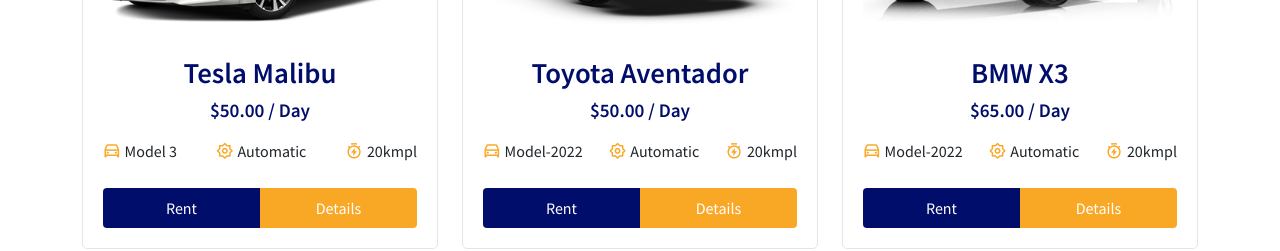
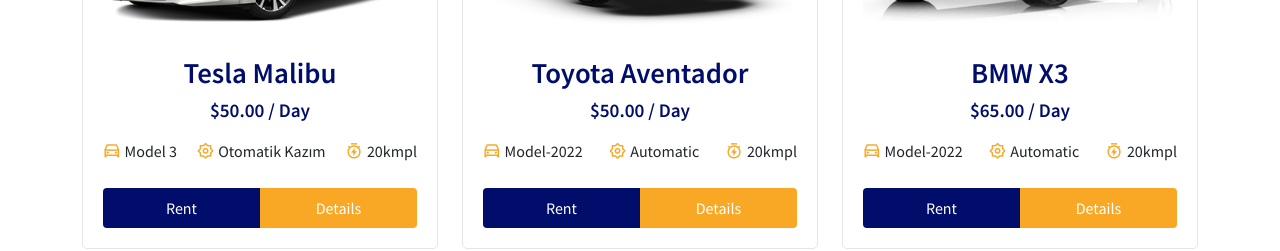
Before and after one commit to akkpgkuk/akgut3, a React (Create React App) app: page /home in a window 1280 px wide. Shown: the part 2560-2811 px from the top of the page. Built offline with nearby package versions, Linux system fonts and the light colour scheme.

Commit message:
Update carData.js

```diff
--- a/src/assets/data/carData.js
+++ b/src/assets/data/carData.js
@@ -20,7 +20,7 @@
     speed: "20kmpl",
     gps: "GPS Navigation",
     seatType: "Heated seats",
-    automatic: "Automatic",
+    automatic: "Otomatik Kazım",
     description:
       " Dolor labore lorem no accusam sit justo sadipscing labore invidunt voluptua, amet duo et gubergren vero gubergren dolor. At diam. Dolor labore lorem no accusam sit justo sadipscing labore invidunt voluptua, amet duo et gubergren vero gubergren dolor. At diam.",
   },
```
